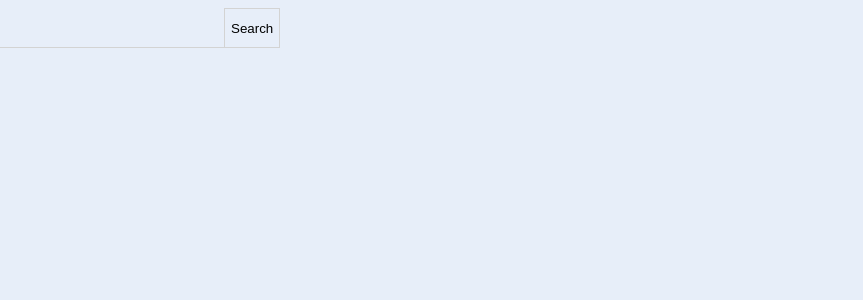
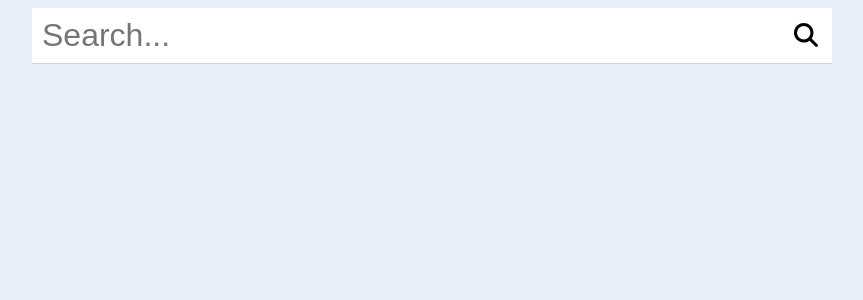
Before and after one commit to bela333/tmdb-search, a React (Create React App) app: page / in a window 1280 px wide. Shown: the top 300 px of the page, without its empty margins (208-1071 px from the left). Built offline with nearby package versions, Linux system fonts and the light colour scheme.

Commit message:
SearchBar

```diff
--- a/package.json
+++ b/package.json
@@ -3,6 +3,9 @@
   "version": "0.1.0",
   "private": true,
   "dependencies": {
+    "@fortawesome/fontawesome-svg-core": "^6.4.2",
+    "@fortawesome/free-solid-svg-icons": "^6.4.2",
+    "@fortawesome/react-fontawesome": "^0.2.0",
     "@testing-library/jest-dom": "^5.17.0",
     "@testing-library/react": "^13.4.0",
     "@testing-library/user-event": "^13.5.0",
--- a/src/App.tsx
+++ b/src/App.tsx
@@ -1,17 +1,23 @@
 import React from 'react';
-import {TextBox} from './components/TextBox';
 import {styled} from 'styled-components'
-import { Button } from './components/Button';
-import {SearchBar} from './components/SearchBar';
+import SearchBar from './components/SearchBar';
 
+const PlacedSearchBar = styled(SearchBar)`
+  grid-area: searchbar;
+`;
 
-
-function App() {
+function App({className}: {className?: string}) {
   return (
-    <div className="App">
-      <SearchBar />
+    <div className={`App ${className}`}>
+      <PlacedSearchBar />
     </div>
   );
 }
 
-export default App;
+export default styled(App)`
+  display: grid;
+  grid-template-columns: auto 50rem auto;
+  grid-template-rows: auto 100%;
+  grid-template-areas: ". searchbar ."
+                       ". list      .";
+`;
--- a/src/components/Button.tsx
+++ b/src/components/Button.tsx
@@ -1,10 +1,9 @@
 import { styled } from 'styled-components';
 
-//TODO: Highlight clicking
-
-const Button = styled.button`
+export default styled.button`
 background-color: transparent;
 border: 1px solid var(--secondary);
+&:hover{
+    cursor: pointer;
+}
 `;
-
-export {Button};
--- a/src/components/SearchBar.tsx
+++ b/src/components/SearchBar.tsx
@@ -1,21 +1,46 @@
 import { styled } from "styled-components";
-import { Button } from "./Button";
-import { TextBox } from "./TextBox";
+import Button from "./Button";
+import { FontAwesomeIcon } from "@fortawesome/react-fontawesome";
+import { faSearch } from "@fortawesome/free-solid-svg-icons";
 
 type SearchBarProps = {
     className?: string
 }
 
+const SearchButton = styled(Button)`
+    aspect-ratio: 1/1;
+    border: none;
+    font-size: 1.5rem;
+`;
+
+const SearchBox = styled.input`
+    background-color: transparent;
+    border: none;
+    font-size: 2rem;
+    width: 100%;
+    &:focus-visible{
+        outline: none;
+    }
+    &:focus::placeholder{
+        color: transparent;
+    }
+`
+
 const SearchBar = ({className}: SearchBarProps):JSX.Element=>{
     return (<div className={className}>
-        <TextBox />
-        <Button>Search</Button>
+        <SearchBox placeholder="Search..." title="Search box" />
+        <SearchButton title="Search button"><FontAwesomeIcon icon={faSearch} /></SearchButton>
     </div>);
 }
 
-const StyledSearchBar = styled(SearchBar)`
+export default styled(SearchBar)`
 display: flex;
 flex-direction: row;
+justify-content: center;
+border-bottom: 1px solid var(--secondary);
+&:focus-within{
+    border-bottom-color: var(--secondary-selected);
+}
+background-color: white;
+padding: 0.5rem;
 `;
-
-export {StyledSearchBar as SearchBar}
--- a/src/components/TextBox.tsx
+++ /dev/null
@@ -1,19 +0,0 @@
-import { styled } from "styled-components";
-
-const TextBox = styled.input`
-border: none;
-border-bottom: 1px solid var(--secondary);
-font-size: 2em;
-background-color: transparent;
-&:focus-visible{
-    outline: none;
-}
-&:focus{
-    border-bottom: 1px solid var(--secondary-selected);
-    &::placeholder{
-        color: transparent;
-    }
-}
-`;
-
-export {TextBox};
```
Also changed, not shown: 1 other file (tests, documents, lock files or other folders).
